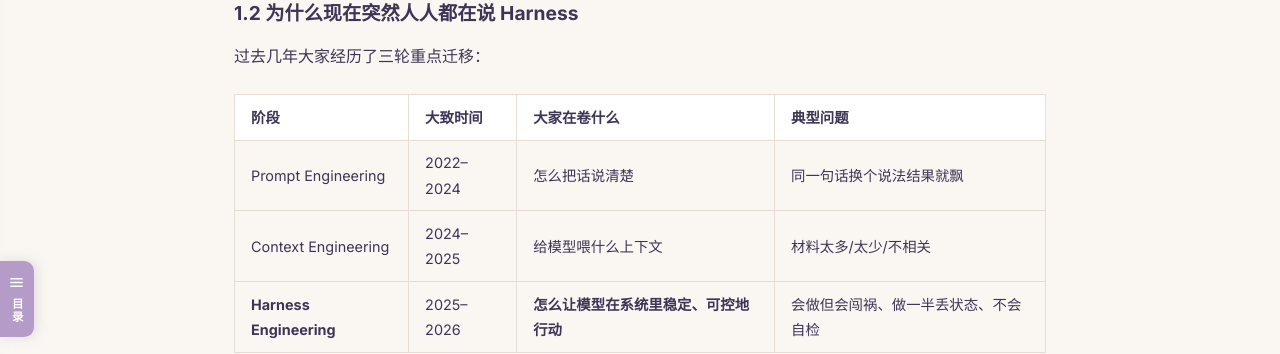
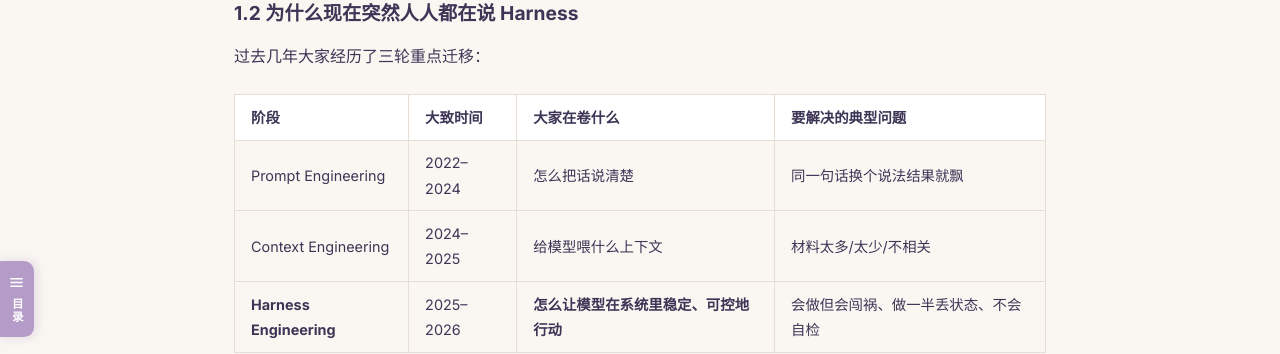
Before and after one commit to caoping0623/caoping0623.github.io, a Jekyll site: the page built from _posts/2026-07-30-ai-harness.md, in a window 1280 px wide and 900 px high, scrolled down 2146 px. Shown: the part 151-505 px from the top of the window. Built offline with Jekyll 4.4.1, drawn with Linux system fonts in a browser that asks for light colours.

Commit message:
docs: 1.2 表头改为「要解决的典型问题」
Co-authored-by: Cursor <cursoragent@cursor.com>

```diff
--- a/_posts/2026-07-30-ai-harness.md
+++ b/_posts/2026-07-30-ai-harness.md
@@ -77,7 +77,7 @@ Agent ≈ 模型 + Harness
 
 过去几年大家经历了三轮重点迁移：
 
-| 阶段 | 大致时间 | 大家在卷什么 | 典型问题 |
+| 阶段 | 大致时间 | 大家在卷什么 | 要解决的典型问题 |
 | --- | --- | --- | --- |
 | Prompt Engineering | 2022–2024 | 怎么把话说清楚 | 同一句话换个说法结果就飘 |
 | Context Engineering | 2024–2025 | 给模型喂什么上下文 | 材料太多/太少/不相关 |
```
